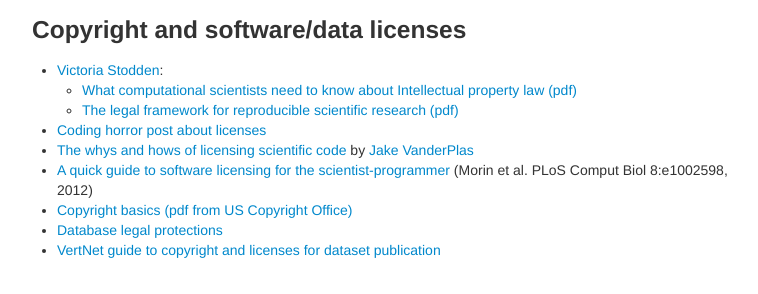
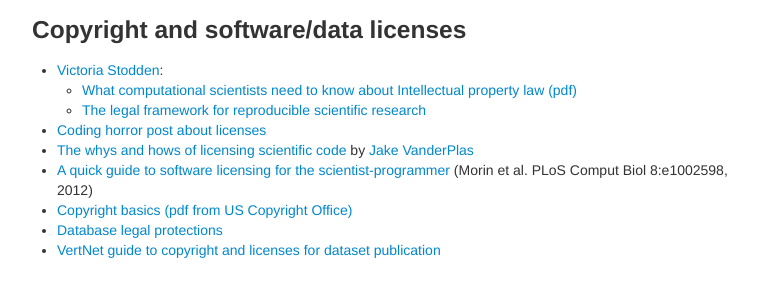
Before and after one commit to kbroman/steps2rr, a Jekyll site: the page built from pages/resources.md, in a window 1280 px wide. Shown: the part 1092-1386 px from the top of the page, without its empty margins (258-1016 px from the left). Built offline with Jekyll 4.4.1, drawn with Linux system fonts in a browser that asks for light colours.

Commit message:
resources: fix a link

```diff
--- a/pages/resources.md
+++ b/pages/resources.md
@@ -64,7 +64,7 @@ description: Links to resources on reproducible research and related
 
 - [Victoria Stodden](http://stodden.net):
   - [What computational scientists need to know about Intellectual property law (pdf)](https://osf.io/yi8k2/)
-  - [The legal framework for reproducible scientific research (pdf)](http://www.stanford.edu/~vcs/papers/LFRSR12012008.pdf)
+  - [The legal framework for reproducible scientific research](https://academiccommons.columbia.edu/doi/10.7916/D8H70RBP)
 - [Coding horror post about licenses](https://www.codinghorror.com/blog/2007/04/pick-a-license-any-license.html)
 - [The whys and hows of licensing scientific code](http://www.astrobetter.com/the-whys-and-hows-of-licensing-scientific-code/)
   by [Jake VanderPlas](http://www.astrobetter.com/author/jakevdp/)
```
